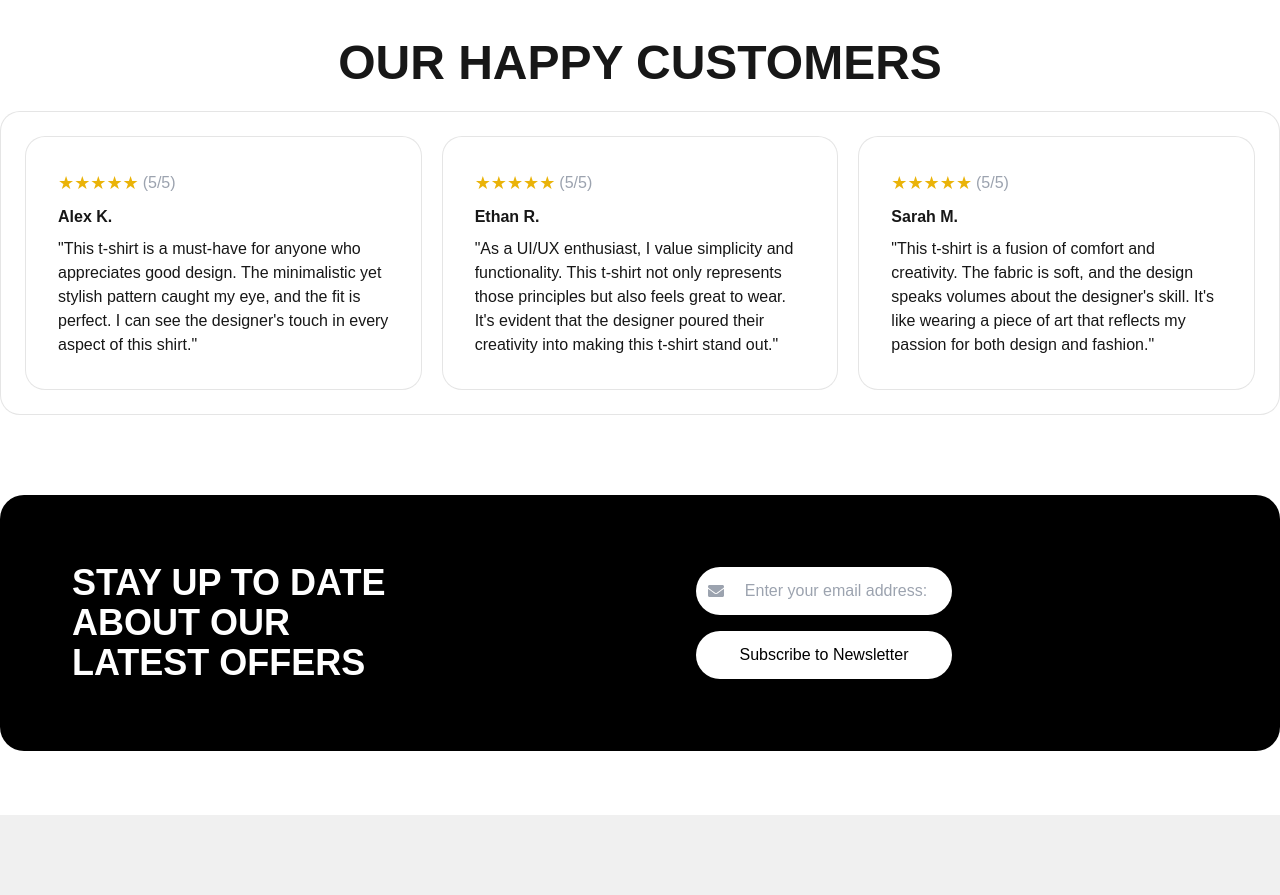
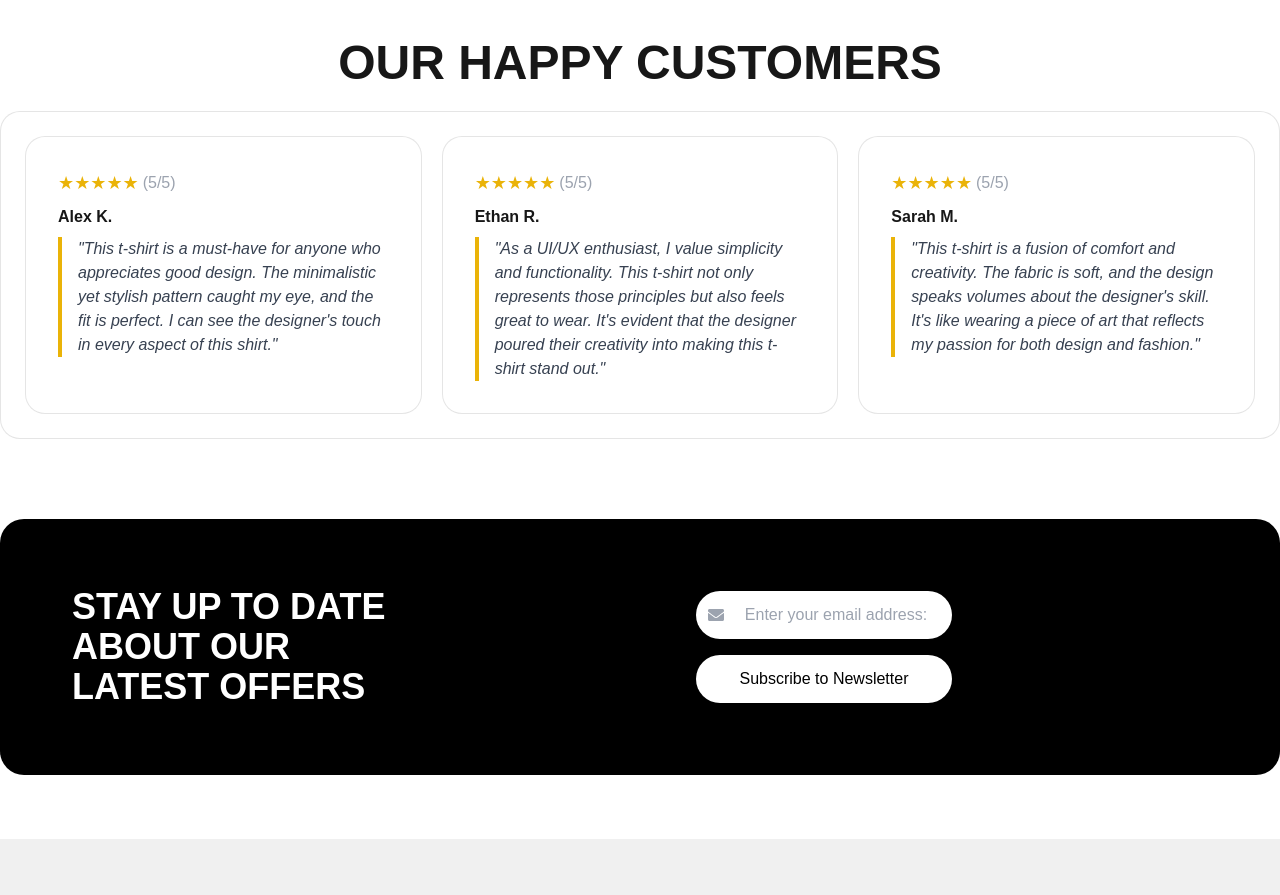
Before and after one commit to saima-salar/ecommerce-website-next.js, a Next.js app: page / in a window 1280 px wide. Shown: the part 2040-2935 px from the top of the page. Built offline with nearby package versions, Linux system fonts and the light colour scheme.

Commit message:
some changes in code.

```diff
--- a/src/app/components/FeedBack.tsx
+++ b/src/app/components/FeedBack.tsx
@@ -1,50 +1,103 @@
+// import React from "react";
+
+// const FeedBack = () => {
+//   return (
+//     <div className="relative bg-white p-6 rounded-[20px] border border-black/10">
+//       <div className="grid grid-cols-1 md:grid-cols-3 gap-5">
+//         <div className="bg-[#FFFFFF1A] flex flex-col items-start border border-black/10 rounded-[20px] p-6 sm:p-8 h-full transition-transform duration-300 hover:scale-105 hover:shadow-xl">
+//           <div className="flex items-center mb-2">
+//             <span className="text-yellow-500 text-lg mr-1">★★★★★</span>
+//             <span className="text-gray-400">(5/5)</span>
+//           </div>
+//           <h2 className="font-bold">Alex K.</h2>
+//           <p className="mt-2">
+//             "This t-shirt is a must-have for anyone who appreciates good design.
+//             The minimalistic yet stylish pattern caught my eye, and the fit is
+//             perfect. I can see the designer's touch in every aspect of this
+//             shirt."
+//           </p>
+//         </div>
+
+//         <div className="bg-[#FFFFFF1A] flex flex-col items-start border border-black/10 rounded-[20px] p-6 sm:p-8 h-full transition-transform duration-300 hover:scale-105 hover:shadow-xl">
+//           <div className="flex items-center mb-2">
+//             <span className="text-yellow-500 text-lg mr-1">★★★★★</span>
+//             <span className="text-gray-400">(5/5)</span>
+//           </div>
+//           <h2 className="font-bold">Ethan R.</h2>
+//           <p className="mt-2">
+//             "As a UI/UX enthusiast, I value simplicity and functionality. This
+//             t-shirt not only represents those principles but also feels great to
+//             wear. It's evident that the designer poured their creativity into
+//             making this t-shirt stand out."
+//           </p>
+//         </div>
+
+//         <div className="bg-[#FFFFFF1A] flex flex-col items-start border border-black/10 rounded-[20px] p-6 sm:p-8 h-full transition-transform duration-300 hover:scale-105 hover:shadow-xl">
+//           <div className="flex items-center mb-2">
+//             <span className="text-yellow-500 text-lg mr-1">★★★★★</span>
+//             <span className="text-gray-400">(5/5)</span>
+//           </div>
+//           <h2 className="font-bold">Sarah M.</h2>
+//           <p className="mt-2">
+//             "This t-shirt is a fusion of comfort and creativity. The fabric is
+//             soft, and the design speaks volumes about the designer's skill. It's
+//             like wearing a piece of art that reflects my passion for both design
+//             and fashion."
+//           </p>
+//         </div>
+//       </div>
+//     </div>
+//   );
+// };
+
+// export default FeedBack;
+
+
+
 import React from "react";
+
+const reviews = [
+  {
+    name: "Alex K.",
+    rating: 5,
+    review:
+      "This t-shirt is a must-have for anyone who appreciates good design. The minimalistic yet stylish pattern caught my eye, and the fit is perfect. I can see the designer's touch in every aspect of this shirt.",
+  },
+  {
+    name: "Ethan R.",
+    rating: 5,
+    review:
+      "As a UI/UX enthusiast, I value simplicity and functionality. This t-shirt not only represents those principles but also feels great to wear. It's evident that the designer poured their creativity into making this t-shirt stand out.",
+  },
+  {
+    name: "Sarah M.",
+    rating: 5,
+    review:
+      "This t-shirt is a fusion of comfort and creativity. The fabric is soft, and the design speaks volumes about the designer's skill. It's like wearing a piece of art that reflects my passion for both design and fashion.",
+  },
+];
 
 const FeedBack = () => {
   return (
     <div className="relative bg-white p-6 rounded-[20px] border border-black/10">
       <div className="grid grid-cols-1 md:grid-cols-3 gap-5">
-        <div className="bg-[#FFFFFF1A] flex flex-col items-start border border-black/10 rounded-[20px] p-6 sm:p-8 h-full transition-transform duration-300 hover:scale-105 hover:shadow-xl">
-          <div className="flex items-center mb-2">
-            <span className="text-yellow-500 text-lg mr-1">★★★★★</span>
-            <span className="text-gray-400">(5/5)</span>
+        {reviews.map((review, index) => (
+          <div
+            key={index}
+            className="bg-[#FFFFFF1A] flex flex-col items-start border border-black/10 rounded-[20px] p-6 sm:p-8 h-full transition-transform duration-300 hover:scale-105 hover:shadow-xl"
+          >
+            <div className="flex items-center mb-2">
+              <span className="text-yellow-500 text-lg mr-1">
+                {"★".repeat(review.rating)}
+              </span>
+              <span className="text-gray-400">({review.rating}/5)</span>
+            </div>
+            <h3 className="font-bold">{review.name}</h3>
+            <blockquote className="mt-2 text-gray-700 italic border-l-4 border-yellow-500 pl-4">
+              "{review.review}"
+            </blockquote>
           </div>
-          <h2 className="font-bold">Alex K.</h2>
-          <p className="mt-2">
-            "This t-shirt is a must-have for anyone who appreciates good design.
-            The minimalistic yet stylish pattern caught my eye, and the fit is
-            perfect. I can see the designer's touch in every aspect of this
-            shirt."
-          </p>
-        </div>
-
-        <div className="bg-[#FFFFFF1A] flex flex-col items-start border border-black/10 rounded-[20px] p-6 sm:p-8 h-full transition-transform duration-300 hover:scale-105 hover:shadow-xl">
-          <div className="flex items-center mb-2">
-            <span className="text-yellow-500 text-lg mr-1">★★★★★</span>
-            <span className="text-gray-400">(5/5)</span>
-          </div>
-          <h2 className="font-bold">Ethan R.</h2>
-          <p className="mt-2">
-            "As a UI/UX enthusiast, I value simplicity and functionality. This
-            t-shirt not only represents those principles but also feels great to
-            wear. It's evident that the designer poured their creativity into
-            making this t-shirt stand out."
-          </p>
-        </div>
-
-        <div className="bg-[#FFFFFF1A] flex flex-col items-start border border-black/10 rounded-[20px] p-6 sm:p-8 h-full transition-transform duration-300 hover:scale-105 hover:shadow-xl">
-          <div className="flex items-center mb-2">
-            <span className="text-yellow-500 text-lg mr-1">★★★★★</span>
-            <span className="text-gray-400">(5/5)</span>
-          </div>
-          <h2 className="font-bold">Sarah M.</h2>
-          <p className="mt-2">
-            "This t-shirt is a fusion of comfort and creativity. The fabric is
-            soft, and the design speaks volumes about the designer's skill. It's
-            like wearing a piece of art that reflects my passion for both design
-            and fashion."
-          </p>
-        </div>
+        ))}
       </div>
     </div>
   );
```
